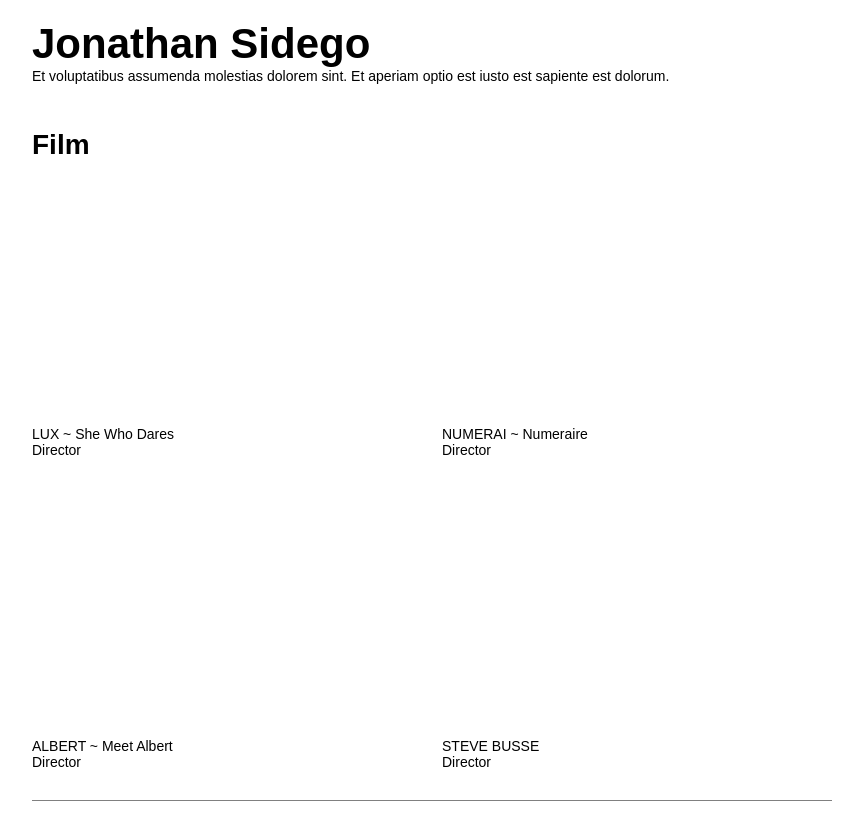
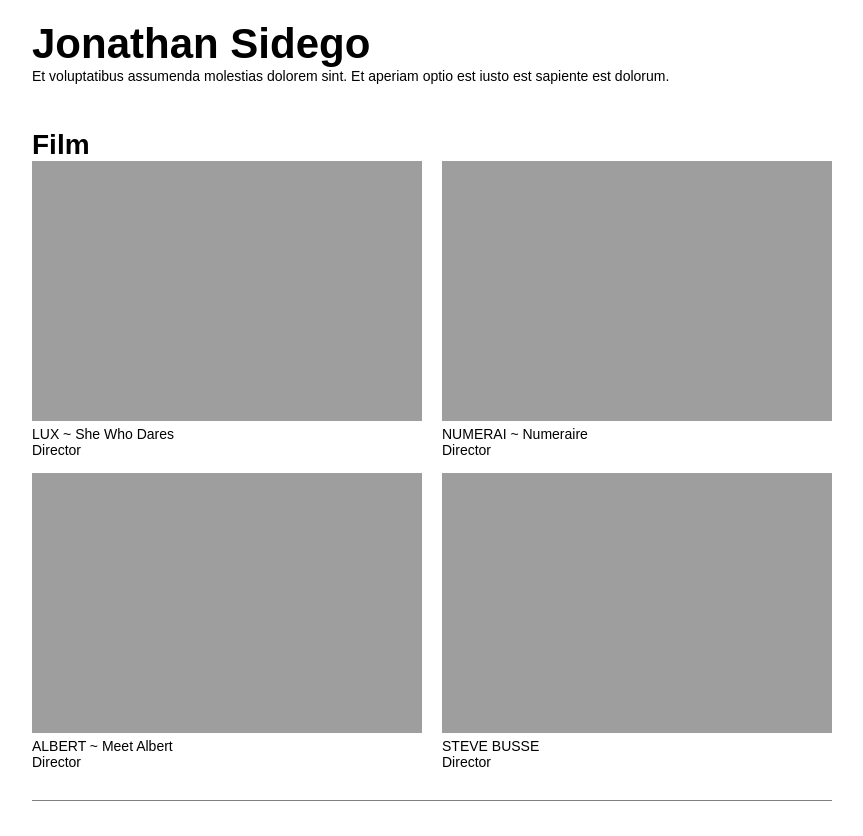
Before and after one commit to JonathanSidego/sdgo, a plain HTML site: page index.html in a window 1280 px wide. Shown: the whole page, without its empty margins (208-1071 px from the left). Drawn offline with nearby package versions, Linux system fonts and the light colour scheme; the site is published under a folder, as on GitHub Pages, so addresses that start at the root find nothing.

Commit message:
Change to relative img paths

```diff
--- a/index.html
+++ b/index.html
@@ -29,14 +29,14 @@
             <!-- <div class="section_description">:)</div> -->
             <div class="flexrow">
                 <div class="block">
-                    <div class="block_image" style="background-image:url(/img/film_LUX.gif)"></div>
+                    <div class="block_image" style="background-image:url(img/film_LUX.gif)"></div>
                     <div class="block_description">
                         <p>LUX ~ She Who Dares</p>
                         <p>Director</p>
                     </div>
                 </div>
                 <div class="block">
-                    <div class="block_image" style="background-image:url(/img/film_NMR.gif)"></div>
+                    <div class="block_image" style="background-image:url(img/film_NMR.gif)"></div>
                     <div class="block_description">
                         <p>NUMERAI ~ Numeraire</p>
                         <p>Director</p>
@@ -45,14 +45,14 @@
             </div>
             <div class="flexrow">
                 <div class="block">
-                    <div class="block_image" style="background-image:url(/img/film_Albert.gif)"></div>
+                    <div class="block_image" style="background-image:url(img/film_Albert.gif)"></div>
                     <div class="block_description">
                         <p>ALBERT ~ Meet Albert</p>
                         <p>Director</p>
                     </div>
                 </div>
                 <div class="block">
-                    <div class="block_image" style="background-image:url(/img/film_Busse.gif)"></div>
+                    <div class="block_image" style="background-image:url(img/film_Busse.gif)"></div>
                     <div class="block_description">
                         <p>STEVE BUSSE</p>
                         <p>Director</p>
```
